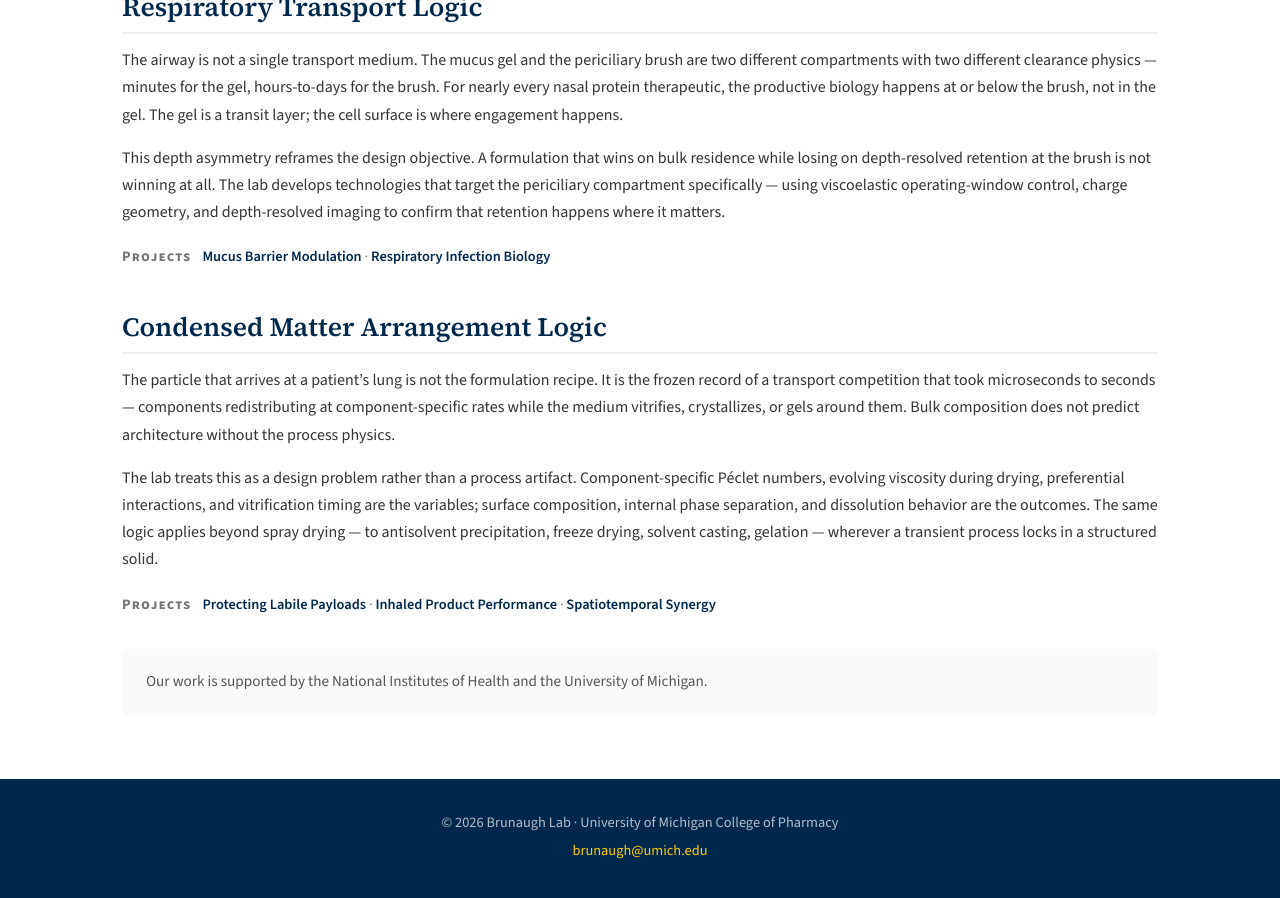
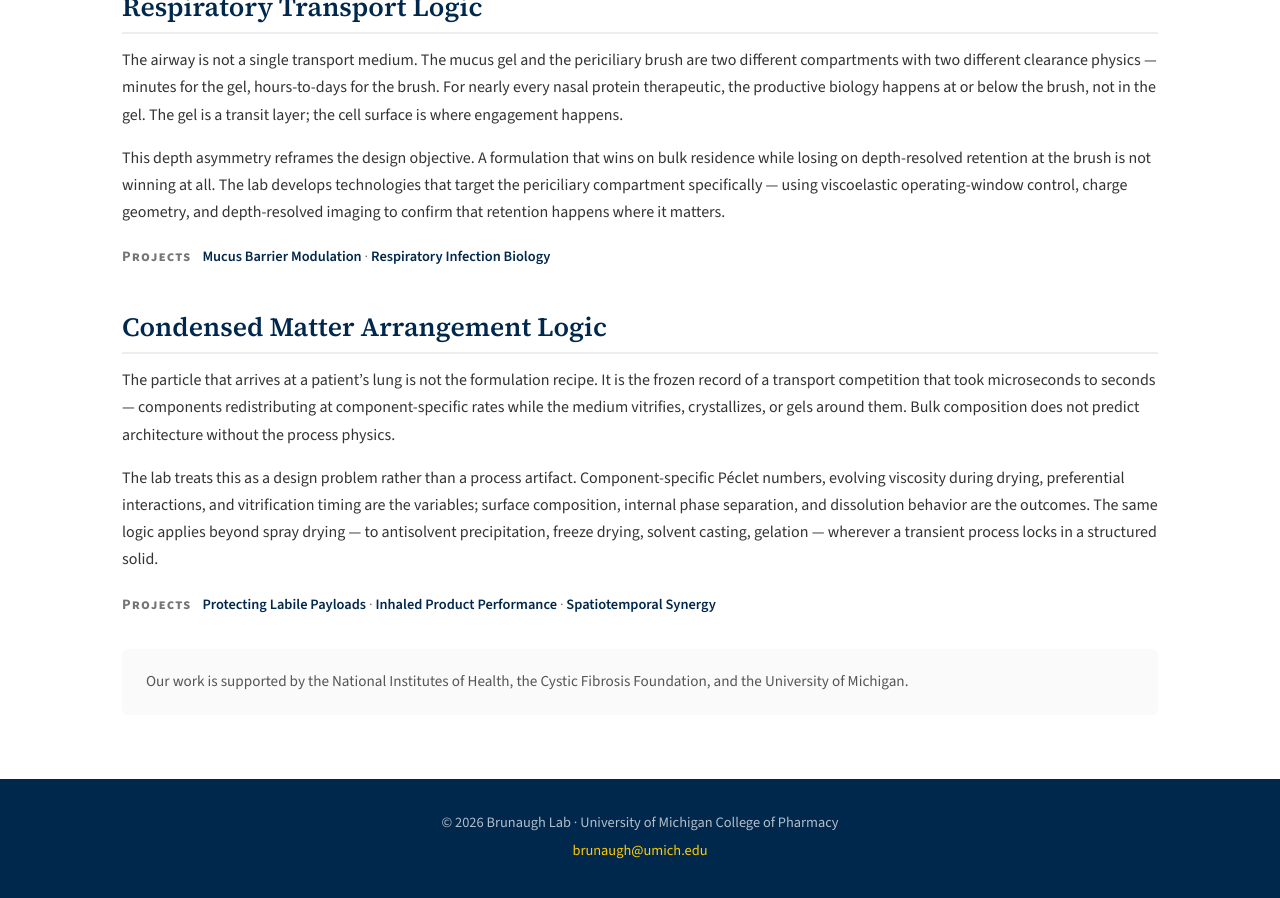
Before and after one commit to Brunaugh-Lab/Brunaugh-Lab.github.io, a Jekyll site: the page built from research.md, in a window 1280 px wide and 900 px high, scrolled down 881 px. Built offline with Jekyll 4.4.1, drawn with Linux system fonts in a browser that asks for light colours.

Commit message:
Add Cystic Fibrosis Foundation to Research page funding line
Co-Authored-By: Claude Opus 4.7 (1M context) <noreply@anthropic.com>

```diff
--- a/research.md
+++ b/research.md
@@ -34,5 +34,5 @@ The lab treats this as a design problem rather than a process artifact. Componen
 <p class="research-projects"><span class="research-projects-label">Projects</span> <a href="/research/protecting-labile-payloads/">Protecting Labile Payloads</a> · <a href="/research/inhaled-product-performance/">Inhaled Product Performance</a> · <a href="/research/spatiotemporal-synergy/">Spatiotemporal Synergy</a></p>
 
 <div class="funding">
-Our work is supported by the National Institutes of Health and the University of Michigan.
+Our work is supported by the National Institutes of Health, the Cystic Fibrosis Foundation, and the University of Michigan.
 </div>
```
